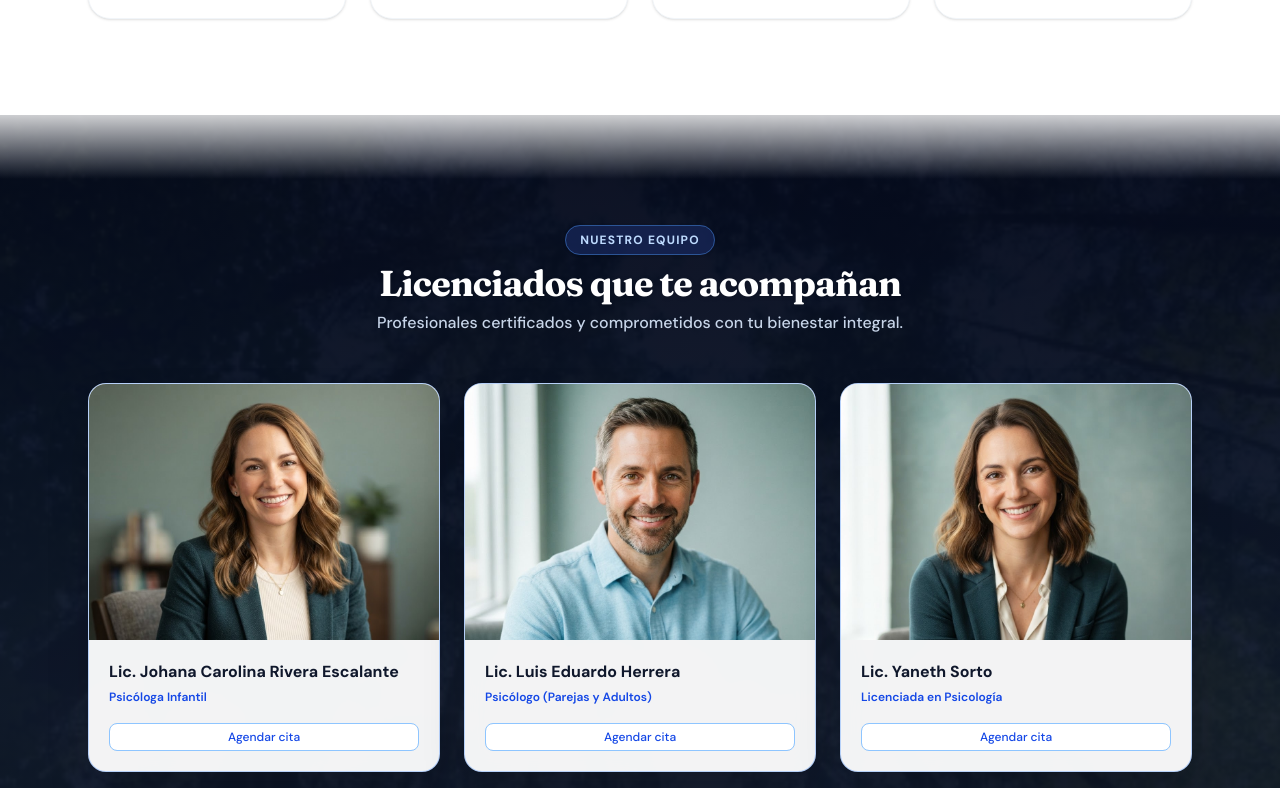
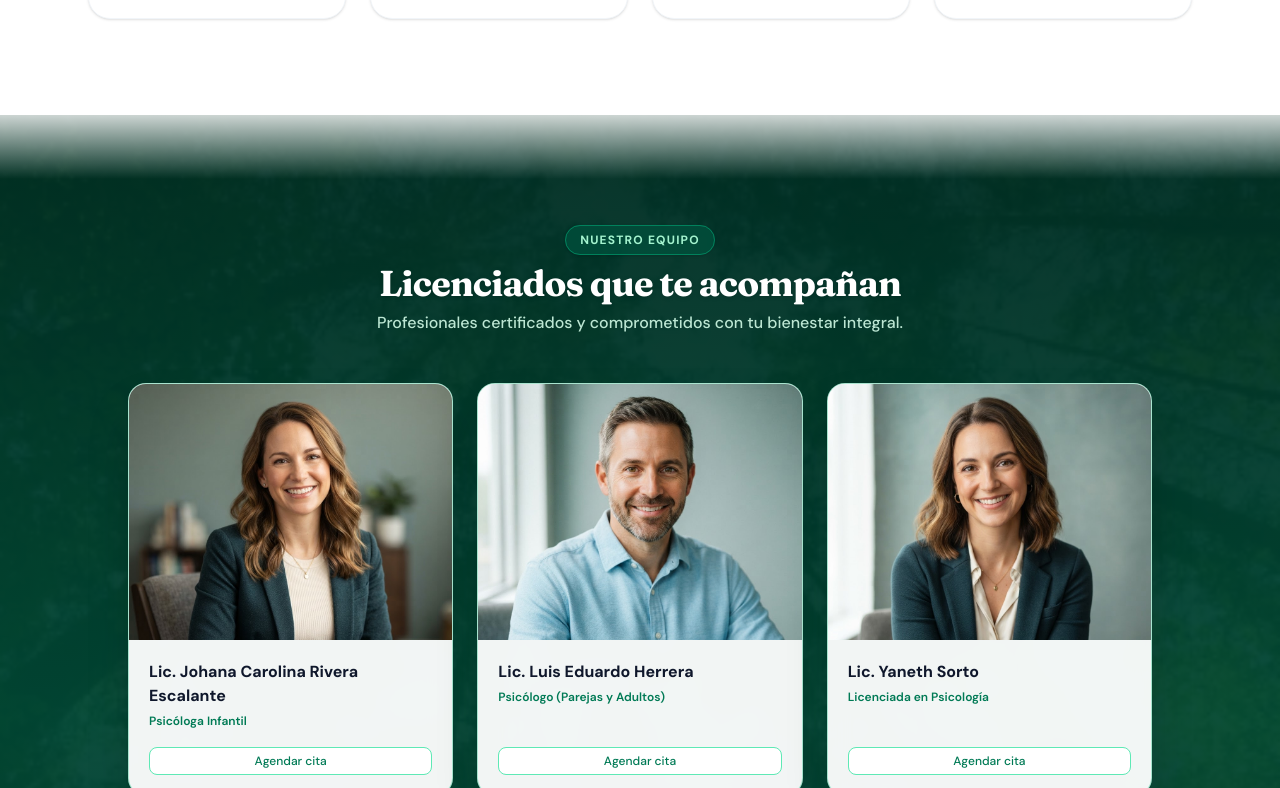
Before and after one commit to Mediintegral-SV/mediintegral-web, a Next.js app: page / in a window 1280 px wide. Shown: the part 1352-2140 px from the top of the page. Built offline with nearby package versions, Linux system fonts and the light colour scheme.

Commit message:
Update team.tsx

```diff
--- a/components/team.tsx
+++ b/components/team.tsx
@@ -36,12 +36,12 @@ const team = [
 
 export function Team() {
   return (
-    <section id="nosotros" className="relative scroll-mt-16 overflow-hidden py-20 md:py-28 bg-slate-900">
+    <section id="nosotros" className="relative scroll-mt-16 overflow-hidden py-20 md:py-28 bg-emerald-950">
 
       {/* Difuminado superior suave para conectar con la sección anterior */}
       <div className="absolute top-0 left-0 right-0 h-16 bg-gradient-to-b from-white to-transparent z-20 pointer-events-none opacity-80" />
 
-      {/* Fondo elegante en tonos oscuros/azules con imagen */}
+      {/* Fondo elegante en tonos oscuros/verdes con imagen */}
       <div className="absolute inset-0 z-0">
         <Image
           src="/nature-bg.jpg"
@@ -49,29 +49,29 @@ export function Team() {
           fill
           className="object-cover opacity-20 brightness-90"
         />
-        <div className="absolute inset-0 bg-gradient-to-b from-slate-950/80 via-slate-900/70 to-slate-950/90" />
+        <div className="absolute inset-0 bg-gradient-to-b from-emerald-950/80 via-emerald-900/70 to-emerald-950/90" />
       </div>
 
       <div className="relative z-10 mx-auto max-w-6xl px-4 md:px-6">
         <div className="mx-auto max-w-2xl text-center">
-          <span className="text-xs font-bold uppercase tracking-widest text-blue-200 bg-blue-950/80 px-3.5 py-1.5 rounded-full border border-blue-400/40 shadow-sm">
+          <span className="text-xs font-bold uppercase tracking-widest text-emerald-200 bg-emerald-900/80 px-3.5 py-1.5 rounded-full border border-emerald-400/40 shadow-sm">
             Nuestro equipo
           </span>
           <h2 className="mt-3 font-serif text-3xl font-bold tracking-tight text-white md:text-4xl drop-shadow-sm">
             Licenciados que te acompañan
           </h2>
-          <p className="mt-2 text-sm md:text-base text-blue-100/90 font-medium">
+          <p className="mt-2 text-sm md:text-base text-emerald-100/90 font-medium">
             Profesionales certificados y comprometidos con tu bienestar integral.
           </p>
         </div>
 
-        {/* Cuadrícula uniforme */}
-        <div className="mt-12 grid gap-6 sm:grid-cols-2 lg:grid-cols-3 justify-center">
+        {/* Cuadrícula uniforme con elementos centrados */}
+        <div className="mt-12 grid gap-6 sm:grid-cols-2 lg:grid-cols-3 justify-center max-w-5xl mx-auto">
           {team.map((member, index) => (
             <article
               key={index}
-              className={`flex flex-col overflow-hidden rounded-2xl border border-blue-500/30 bg-white/95 backdrop-blur-md shadow-2xl transition-all duration-300 hover:-translate-y-1 hover:shadow-3xl w-full ${
-                index >= 3 ? "lg:col-span-1 sm:col-span-1" : ""
+              className={`flex flex-col overflow-hidden rounded-2xl border border-emerald-500/30 bg-white/95 backdrop-blur-md shadow-2xl transition-all duration-300 hover:-translate-y-1 hover:shadow-3xl w-full ${
+                index >= 3 ? "lg:col-span-1" : ""
               }`}
             >
               <div className="h-64 w-full overflow-hidden bg-slate-100 relative">
@@ -86,9 +86,9 @@ export function Team() {
               <div className="flex flex-col justify-between flex-1 gap-4 p-5">
                 <div>
                   <h3 className="text-base font-bold text-slate-900">{member.name}</h3>
-                  <p className="mt-1 text-xs text-blue-700 font-semibold leading-relaxed">{member.specialty}</p>
+                  <p className="mt-1 text-xs text-emerald-700 font-semibold leading-relaxed">{member.specialty}</p>
                 </div>
-                <Button asChild variant="outline" size="sm" className="w-full text-xs font-medium border-blue-300 text-blue-700 hover:bg-blue-700 hover:text-white transition-colors">
+                <Button asChild variant="outline" size="sm" className="w-full text-xs font-medium border-emerald-300 text-emerald-700 hover:bg-emerald-700 hover:text-white transition-colors">
                   <a
                     href={member.whatsappUrl}
                     target="_blank"
```
